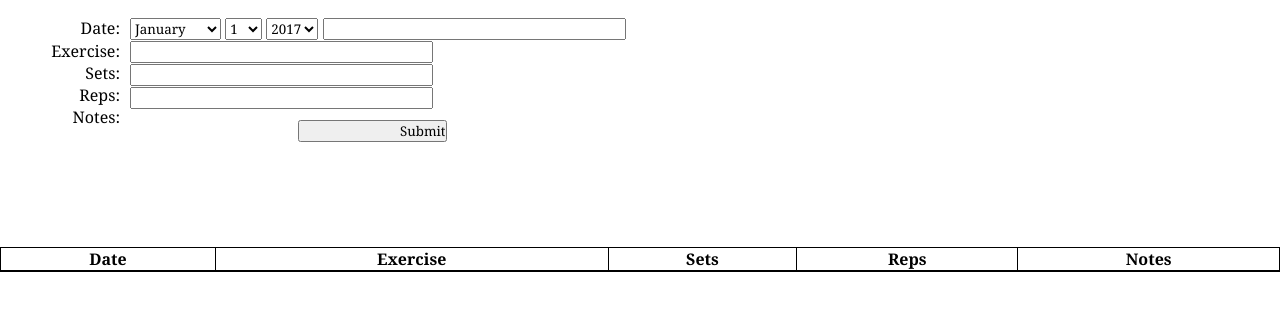
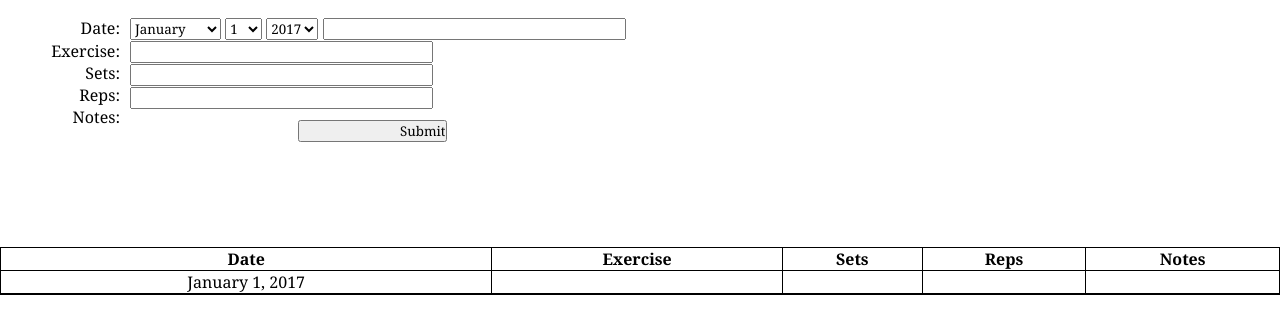
Before and after one commit to ander8ae/first-website, a plain HTML site: page workout_log.html in a window 1280 px wide. Both pictures are taken after a click on the button "Submit". Shown: the part 88-422 px from the top of the page. Drawn offline with Linux system fonts and the light colour scheme.

Commit message:
add workout log table functionality

```diff
--- a/style.css
+++ b/style.css
@@ -185,4 +185,5 @@ table {
 
 table, th, td {
   border: 1px solid black;
+  text-align: center;
 }
--- a/workout_log.html
+++ b/workout_log.html
@@ -16,24 +16,65 @@
         </ul>
     </div>
   <script>
-    function inputToTable(){
+    var workoutLog = JSON.parse(localStorage.getItem("workoutLog"));
+    if (workoutLog === null) {
+      workoutLog = [];
+    }
+    window.onload = function() {
+        var myWorkoutTable = document.getElementById("workoutTable");
+        for(var i = 0; i < workoutLog.length; i++) {
+        var workoutRow = myWorkoutTable.insertRow(1+i);
+        var workoutDateCell = workoutRow.insertCell(0);
+        var workoutExerciseCell = workoutRow.insertCell(1);
+        var workoutSetsCell = workoutRow.insertCell(2);
+        var workoutRepsCell = workoutRow.insertCell(3);
+        var workoutNotesCell = workoutRow.insertCell(4);
+        var newDate = document.createTextNode(workoutLog[i].date);
+        workoutDateCell.appendChild(newDate);
+        var newExercise = document.createTextNode(workoutLog[i].exercise);
+        workoutExerciseCell.appendChild(newExercise);
+        var newSets = document.createTextNode(workoutLog[i].numberSets);
+        workoutSetsCell.appendChild(newSets);
+        var newReps = document.createTextNode(workoutLog[i].numberReps);
+        workoutRepsCell.appendChild(newReps);
+        var newNotes = document.createTextNode(workoutLog[i].notes);
+        workoutNotesCell.appendChild(newNotes);
+      }
+    }
+    // var workoutLog = JSON.parse(localStorage.getItem("workoutLog"));
+    // var dates = [];
+    // var exercise = [];
+    // var sets = [];
+    // var reps = [];
+    // var notes = [];
+    function inputToLog(){
       var workoutRecord = {};
-      workoutRecord.month = document.getElementById("Month").value;
-      workoutRecord.day = document.getElementById("Day").value;
-      workoutRecord.year = document.getElementById("Year").value;
+      workoutRecord.date = document.getElementById("Month").value + " " + document.getElementById("Day").value + ", " + document.getElementById("Year").value;
       workoutRecord.exercise = document.getElementById("exercise").value;
       workoutRecord.numberSets = document.getElementById("numberSets").value;
       workoutRecord.numberReps = document.getElementById("numberReps").value;
       workoutRecord.notes = document.getElementById("notes").value;
-      localStorage.setItem("workoutRecord", JSON.stringify(workoutRecord))
-    }
-    </script>
-  <script>
-    window.onload = function(){
-      var workoutRecord = JSON.parse(localStorage.getItem("workoutRecord"));
-      var workoutRowMonth = document.createTextNode(workoutRecord['month']);
-
-      document.getElementById('testData1').appendChild(workoutRowMonth);
+      workoutLog.push(workoutRecord);
+      localStorage.setItem("workoutLog", JSON.stringify(workoutLog));
+      var myWorkoutTable = document.getElementById("workoutTable");
+      var workoutRow = myWorkoutTable.insertRow(workoutLog.length);
+      var workoutDateCell = workoutRow.insertCell(0);
+      var workoutExerciseCell = workoutRow.insertCell(1);
+      var workoutSetsCell = workoutRow.insertCell(2);
+      var workoutRepsCell = workoutRow.insertCell(3);
+      var workoutNotesCell = workoutRow.insertCell(4);
+      var newDate = document.createTextNode(workoutRecord.date);
+      workoutDateCell.appendChild(newDate);
+      var newExercise = document.createTextNode(workoutRecord.exercise);
+      workoutExerciseCell.appendChild(newExercise);
+      var newSets = document.createTextNode(workoutRecord.numberSets);
+      workoutSetsCell.appendChild(newSets);
+      var newReps = document.createTextNode(workoutRecord.numberReps);
+      workoutRepsCell.appendChild(newReps);
+      var newNotes = document.createTextNode(workoutRecord.notes);
+      workoutNotesCell.appendChild(newNotes);
+        // document.createTextNode(workoutLog[i].date);
+        // document.getElementById('testData1').appendChild(workoutRowDate);
     }
     </script>
     <form id="workout_form">
@@ -93,11 +134,11 @@
       <label>Reps: </label><input type="text" id="numberReps" name="numberReps"><br>
       <label>Notes: </label><input type="text" id="notes" name="notes"><br>
       <div class="submit_button">
-        <input type="button" onclick="inputToTable();" value="Submit">
+        <input type="button" onclick="inputToLog();" value="Submit">
       </div>
     </form>
-    <div class="workout_table">
-      <table>
+    <div>
+      <table id="workoutTable">
         <tr>
           <th>Date</th>
           <th>Exercise</th>
```
Also changed, not shown: about.html (+7 -6 lines). Lines whose indentation alone changed are shown as unchanged.
